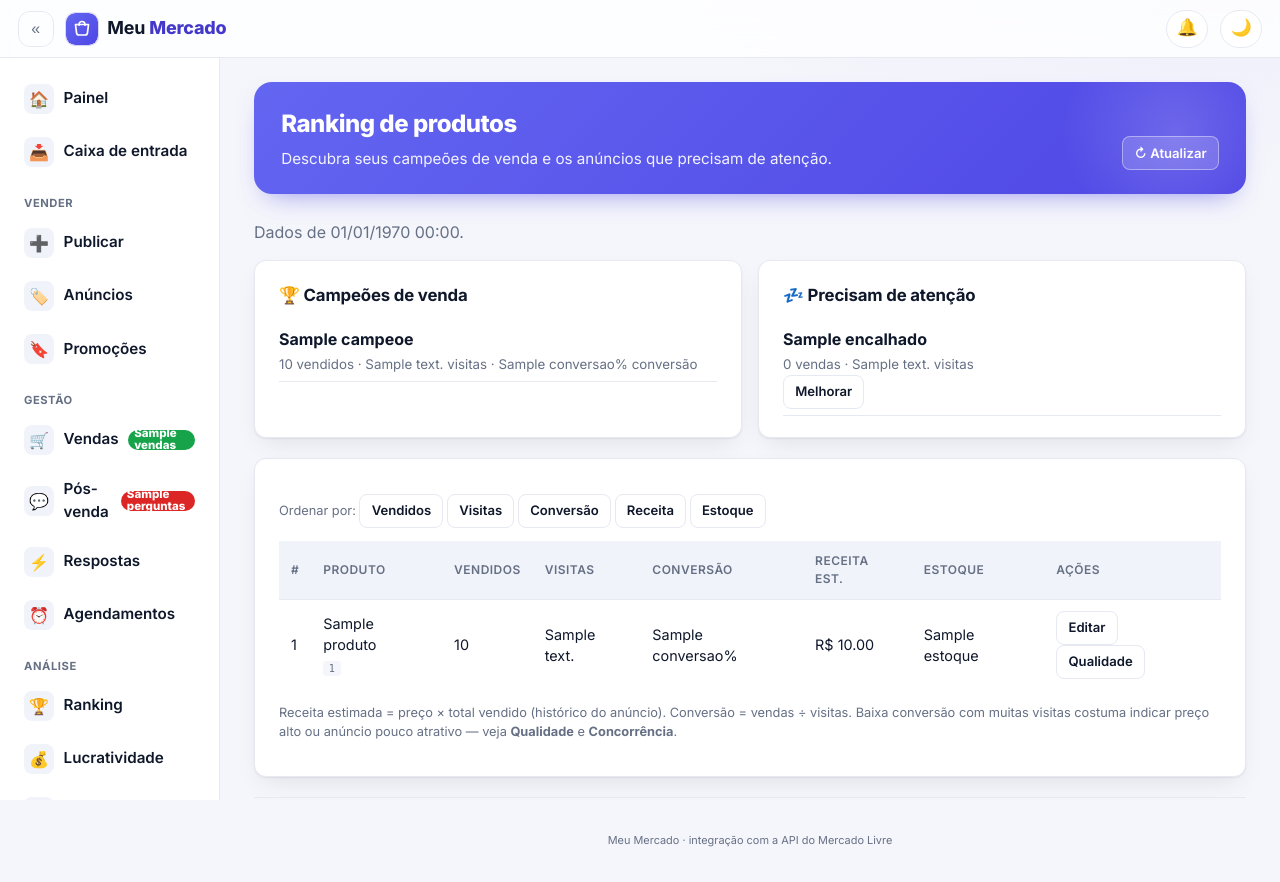
After one commit to tbongiovani-outlook/MeuMercado, a FastAPI app: template templates/ranking.html in a window 1280 px wide. The commit adds this page. Run offline with FastAPI, Linux system fonts and the light colour scheme; the template is opened without the code that fills it: most values are stand-ins (such as "Sample title", 1, 10 or a date in 2020); parts of the project's set-up code (start-up, migrations or seed data) failed here and were passed over; some libraries are stand-ins or nearby versions.

Commit message:
feat: ranking de produtos por desempenho
Nova tela /ranking (menu Analise): ranqueia anuncios ativos por vendidos/visitas/conversao/receita/estoque, com cache (ranking:{uid}, ?atualizar=1). Cards de campeoes e 'precisam de atencao' (ativos sem venda, link p/ Qualidade). meli.get_items_visits busca visitas em lote (tolerante a falhas). Helper _ordenar_ranking. Testes em test_ranking.py. Testado ao vivo.

```diff
--- a/app/main.py
+++ b/app/main.py
@@ -1935,6 +1935,78 @@ def caixa_entrada_responder(request: Request, question_id: int = Form(...), text
 
 
 # ---------------------------------------------------------------------------
+# Ranking de produtos (desempenho)
+# ---------------------------------------------------------------------------
+# Métricas de ordenação suportadas e o campo correspondente em cada produto.
+_RANKING_METRICAS = {
+    "vendidos": "sold",
+    "visitas": "visits",
+    "conversao": "conversao",
+    "receita": "receita",
+    "estoque": "estoque",
+}
+
+
+def _ordenar_ranking(produtos: list[dict], por: str) -> list[dict]:
+    """Ordena os produtos pela métrica escolhida (maior primeiro). None por último."""
+    campo = _RANKING_METRICAS.get(por, "sold")
+    return sorted(
+        produtos, key=lambda p: (p.get(campo) is not None, p.get(campo) or 0), reverse=True
+    )
+
+
+@app.get("/ranking")
+def ranking(request: Request, por: str = "vendidos", atualizar: int = 0):
+    redirect, _ = _require_ready(request)
+    if redirect:
+        return redirect
+    if por not in _RANKING_METRICAS:
+        por = "vendidos"
+    ctx = _base_context(request)
+    ctx.update({"produtos": [], "por": por, "cache_em": None, "campeoes": [], "encalhados": []})
+    force = bool(atualizar)
+    try:
+        me, _ = _me_cached(force=force)
+        chave = f"ranking:{me['id']}"
+        cached = _cache_ler(chave, force=force)
+        if cached:
+            produtos, cache_em = cached
+        else:
+            items = meli.get_items_details(meli.list_all_item_ids(me["id"]))
+            ativos = [it for it in items if it.get("status") == "active"]
+            visitas = meli.get_items_visits([it["id"] for it in ativos])
+            produtos = []
+            for it in ativos:
+                vis = visitas.get(it["id"], 0)
+                sold = it.get("sold_quantity") or 0
+                preco = float(it.get("price") or 0)
+                produtos.append(
+                    {
+                        "id": it.get("id"),
+                        "title": it.get("title"),
+                        "thumbnail": it.get("thumbnail"),
+                        "permalink": it.get("permalink"),
+                        "preco": preco,
+                        "sold": sold,
+                        "visits": vis,
+                        "conversao": round(100 * sold / vis, 1) if vis else None,
+                        "receita": round(sold * preco, 2),
+                        "estoque": it.get("available_quantity") or 0,
+                    }
+                )
+            cache_em = _cache_gravar(chave, produtos)
+        produtos = _ordenar_ranking(produtos, por)
+        # Destaques: campeões (mais vendidos) e encalhados (ativos sem venda).
+        ctx["campeoes"] = _ordenar_ranking(produtos, "vendidos")[:3]
+        ctx["encalhados"] = [p for p in produtos if (p.get("sold") or 0) == 0][:5]
+        ctx["produtos"] = produtos
+        ctx["cache_em"] = cache_em
+    except Exception as exc:  # noqa: BLE001
+        ctx["error"] = f"Não foi possível montar o ranking: {exc}"
+    return templates.TemplateResponse(request, "ranking.html", ctx)
+
+
+# ---------------------------------------------------------------------------
 # Estatísticas (visitas)
 # ---------------------------------------------------------------------------
 @app.get("/estatisticas")
--- a/app/meli.py
+++ b/app/meli.py
@@ -744,6 +744,31 @@ def get_item_visits(item_id: str) -> dict:
     return api_get("/visits/items", {"ids": item_id})
 
 
+def get_items_visits(item_ids: list[str]) -> dict[str, int]:
+    """Total de visitas por item (mapa ``id -> visitas``), em lotes e tolerante a falhas."""
+    if not item_ids:
+        return {}
+    visitas: dict[str, int] = {}
+    for i in range(0, len(item_ids), 20):
+        lote = ",".join(item_ids[i : i + 20])
+        try:
+            data = api_get("/visits/items", {"ids": lote})
+        except Exception:  # noqa: BLE001
+            continue
+        if isinstance(data, list):
+            for row in data:
+                iid = row.get("item_id")
+                if iid:
+                    visitas[iid] = int(row.get("total_visits") or 0)
+        elif isinstance(data, dict):
+            for iid, valor in data.items():
+                try:
+                    visitas[iid] = int(valor or 0)
+                except (TypeError, ValueError):
+                    visitas[iid] = 0
+    return visitas
+
+
 def get_billing_summary(user_id: int) -> dict:
     """Resumo de faturamento/comissões (saldo da conta)."""
     return api_get(f"/users/{user_id}/mercadopago_account/balance")
--- a/templates/_nav.html
+++ b/templates/_nav.html
@@ -15,6 +15,7 @@
     <a class="nav__item" href="/agendamentos" title="Agendamentos"{% if path.startswith('/agendamentos') %} aria-current="page"{% endif %}><span class="nav__icon" aria-hidden="true">⏰</span><span class="nav__label">Agendamentos</span></a>
 
     <p class="nav__section">Análise</p>
+    <a class="nav__item" href="/ranking" title="Ranking de produtos"{% if path == '/ranking' %} aria-current="page"{% endif %}><span class="nav__icon" aria-hidden="true">🏆</span><span class="nav__label">Ranking</span></a>
     <a class="nav__item" href="/lucratividade" title="Lucratividade"{% if path == '/lucratividade' %} aria-current="page"{% endif %}><span class="nav__icon" aria-hidden="true">💰</span><span class="nav__label">Lucratividade</span></a>
     <a class="nav__item" href="/estatisticas" title="Estatísticas"{% if path == '/estatisticas' %} aria-current="page"{% endif %}><span class="nav__icon" aria-hidden="true">📊</span><span class="nav__label">Estatísticas</span></a>
     <a class="nav__item" href="/historico" title="Histórico"{% if path == '/historico' %} aria-current="page"{% endif %}><span class="nav__icon" aria-hidden="true">📈</span><span class="nav__label">Histórico</span></a>
--- /dev/null
+++ b/templates/ranking.html
@@ -0,0 +1,88 @@
+{% extends "base.html" %}
+{% block title %}Ranking de produtos · Meu Mercado{% endblock %}
+{% block nav %}{% include "_nav.html" %}{% endblock %}
+
+{% block hero %}
+<header class="page-header">
+    <div>
+        <h1 class="page-header__title">Ranking de produtos</h1>
+        <p class="page-header__sub">Descubra seus campeões de venda e os anúncios que precisam de atenção.</p>
+    </div>
+    <a class="btn btn--ghost btn--sm" href="/ranking?por={{ por }}&atualizar=1">↻ Atualizar</a>
+</header>
+{% endblock %}
+
+{% block content %}
+{% if error %}<div class="alert alert--error" role="alert">{{ error }}</div>{% endif %}
+
+{% if cache_em %}<p class="muted">Dados de {{ cache_em|datetimebr }}.</p>{% endif %}
+
+{% if produtos %}
+<div class="row" style="gap:1rem; align-items:stretch; flex-wrap:wrap;">
+    <section class="card" style="flex:1; min-width:260px;">
+        <h2>🏆 Campeões de venda</h2>
+        <ol class="list">
+            {% for p in campeoes %}
+            <li><strong>{{ p.title }}</strong><br>
+                <small class="muted">{{ p.sold }} vendidos · {{ p.visits }} visitas
+                    {% if p.conversao is not none %}· {{ p.conversao }}% conversão{% endif %}</small></li>
+            {% endfor %}
+        </ol>
+    </section>
+    <section class="card" style="flex:1; min-width:260px;">
+        <h2>💤 Precisam de atenção</h2>
+        {% if encalhados %}
+        <ol class="list">
+            {% for p in encalhados %}
+            <li><strong>{{ p.title }}</strong><br>
+                <small class="muted">0 vendas · {{ p.visits }} visitas
+                    {% if p.visits and p.visits >= 20 %}— tem visita mas não converte{% endif %}</small>
+                <br><a class="btn btn--ghost btn--sm" href="/anuncios/{{ p.id }}/qualidade">Melhorar</a></li>
+            {% endfor %}
+        </ol>
+        {% else %}
+        <p class="muted">Todos os anúncios ativos já venderam pelo menos uma vez. 🎉</p>
+        {% endif %}
+    </section>
+</div>
+
+<section class="card">
+    <p class="hint">Ordenar por:
+        {% set metricas = [('vendidos','Vendidos'), ('visitas','Visitas'), ('conversao','Conversão'), ('receita','Receita'), ('estoque','Estoque')] %}
+        {% for chave, rotulo in metricas %}
+        <a class="btn btn--sm {% if por == chave %}btn--primary{% else %}btn--ghost{% endif %}" href="/ranking?por={{ chave }}">{{ rotulo }}</a>
+        {% endfor %}
+    </p>
+    <table class="table">
+        <thead>
+            <tr>
+                <th>#</th><th>Produto</th><th>Vendidos</th><th>Visitas</th>
+                <th>Conversão</th><th>Receita est.</th><th>Estoque</th><th>Ações</th>
+            </tr>
+        </thead>
+        <tbody>
+            {% for p in produtos %}
+            <tr>
+                <td>{{ loop.index }}</td>
+                <td>{{ p.title }}<br><small class="muted"><code>{{ p.id }}</code></small></td>
+                <td>{{ p.sold }}</td>
+                <td>{{ p.visits }}</td>
+                <td>{% if p.conversao is not none %}{{ p.conversao }}%{% else %}<span class="muted">—</span>{% endif %}</td>
+                <td>R$ {{ '%.2f'|format(p.receita) }}</td>
+                <td>{{ p.estoque }}</td>
+                <td>
+                    <a class="btn btn--ghost btn--sm" href="/anuncios/{{ p.id }}/editar">Editar</a>
+                    <a class="btn btn--ghost btn--sm" href="/anuncios/{{ p.id }}/qualidade">Qualidade</a>
+                </td>
+            </tr>
+            {% endfor %}
+        </tbody>
+    </table>
+    <p class="hint">Receita estimada = preço × total vendido (histórico do anúncio). Conversão =
+        vendas ÷ visitas. Baixa conversão com muitas visitas costuma indicar preço alto ou
+        anúncio pouco atrativo — veja <strong>Qualidade</strong> e <strong>Concorrência</strong>.</p>
+</section>
+{% elif not error %}
+<section class="card"><p class="muted">Nenhum anúncio ativo para ranquear.</p></section>
+{% endif %}
+{% endblock %}
```
Also changed, not shown: tests/test_ranking.py (added, +53 -0 lines).
